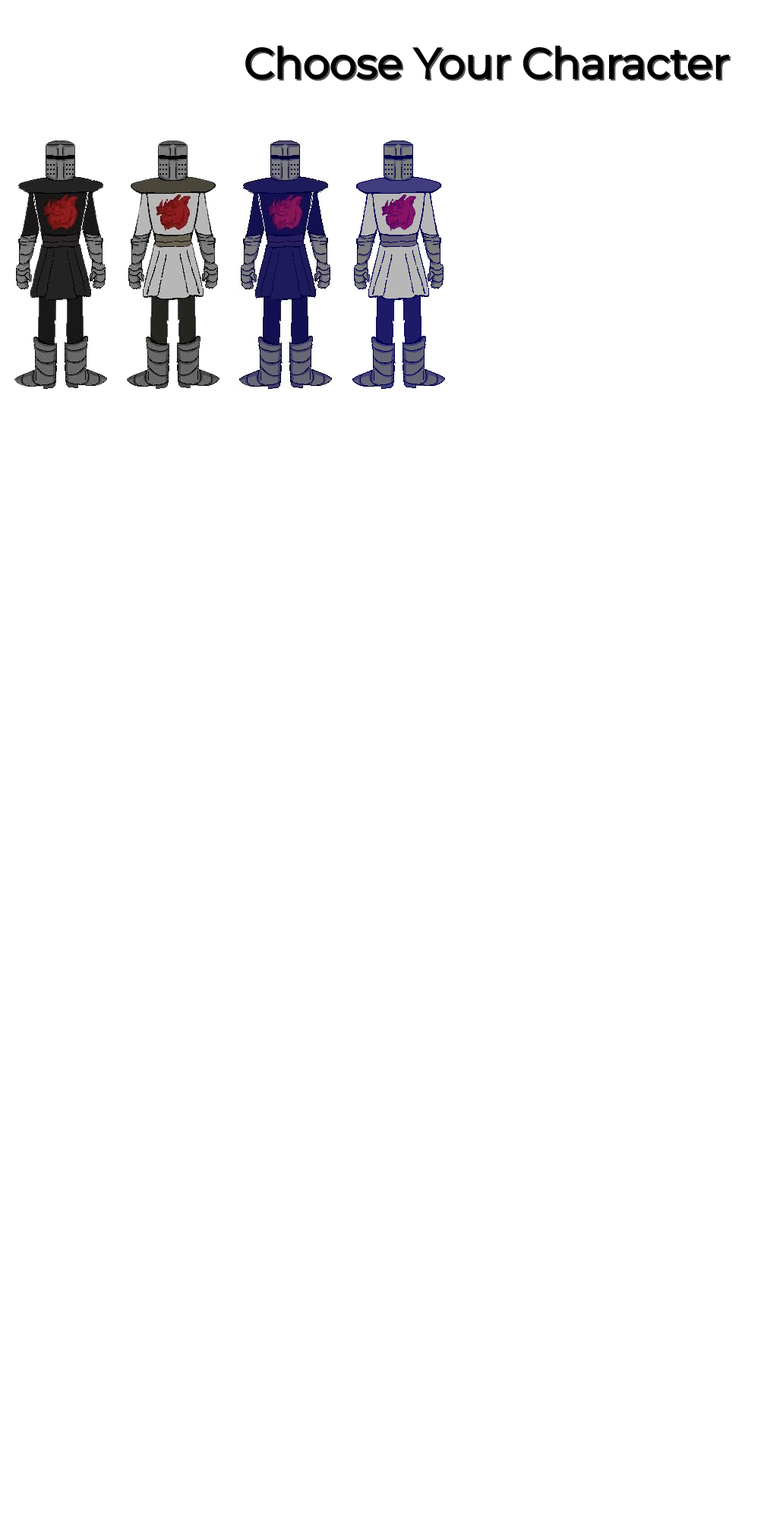
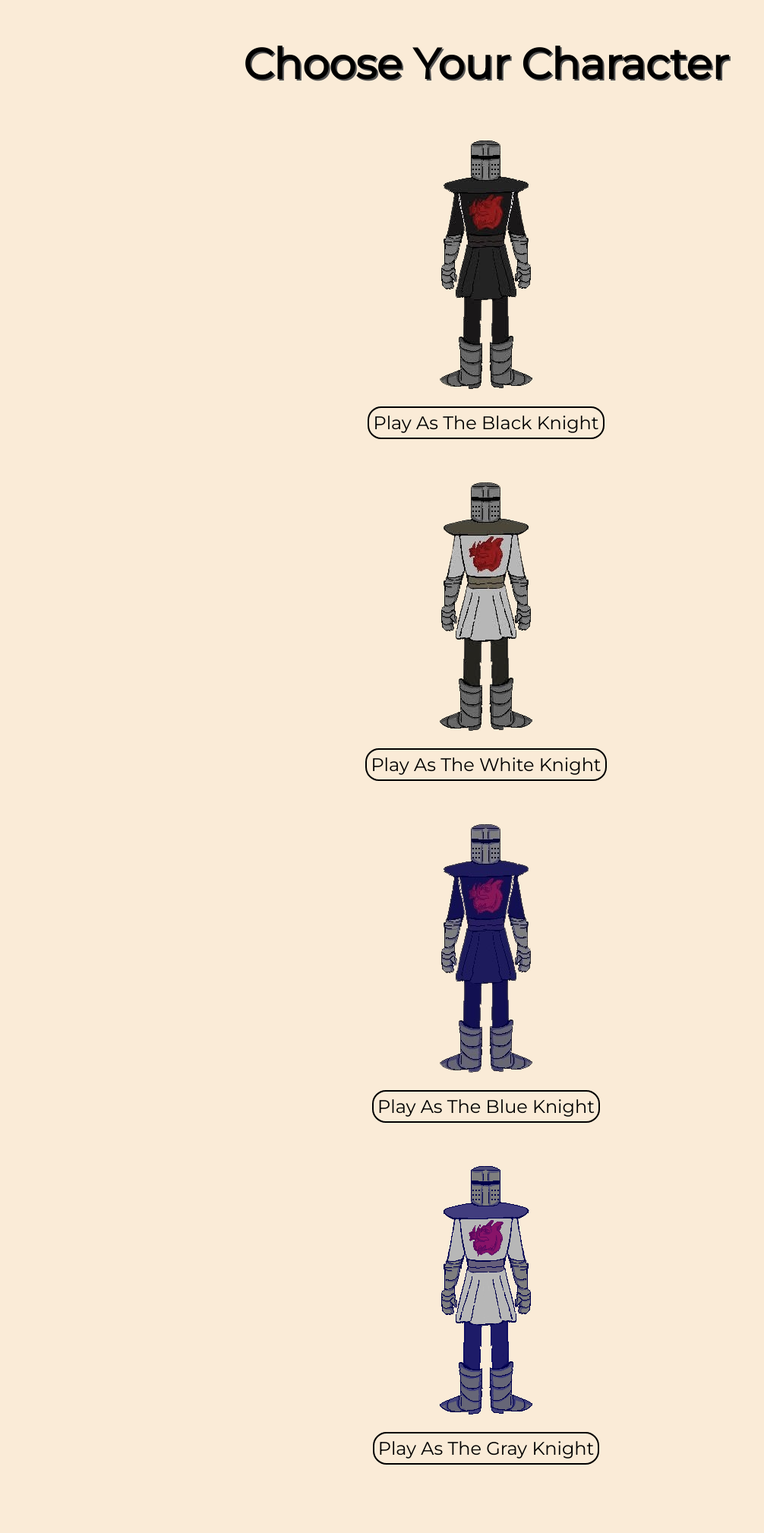
Before and after one commit to TheDevGrk/TisButAScratch, a Flask app: page /characters in a window 1280 px wide. Shown: the whole page at 76% size, without its empty margins (0-1006 px from the left). Before the commit the page ends 512 px from the top, so only its background shows below. Run offline with Flask 3, Linux system fonts and the light colour scheme.

Commit message:
Made Character Selection Page Look Nice and Fixed Images that didn't have transparent bgs

```diff
--- a/main.py
+++ b/main.py
@@ -5,7 +5,7 @@ r = RandomWord()
 
 app = Flask(__name__)
 
-
+# Used to ChatGPT to help brainstorm ideas for debugging the duplicate letter guessing system, did not copy and paste code
 @app.route('/game', methods = ["GET", "POST"])
 def index():
   alphabet = ['A', 'B', 'C', 'D', 'E', 'F', 'G', 'H', 'I', 'J', 'K', 'L', 'M', 'N', 'O', 'P', 'Q', 'R', 'S', 'T', 'U', 'V', 'W', 'X', 'Y', 'Z']
--- a/static/style.css
+++ b/static/style.css
@@ -1,5 +1,8 @@
 *{
   font-family: Montserrat;
+}
+html{
+  background-color: antiquewhite;
 }
 header{
   text-align: center;
@@ -34,6 +37,7 @@ input[name = "guess"]{
   font-size: 23px;
   width: auto;
   height: 45px;
+  background: transparent;
 }
 #submit{
   margin: 20px;
@@ -70,3 +74,45 @@ input[name = "guess"]{
   font-weight: 600;
   text-shadow: 1.5px 1.5px rgba(7, 4, 24, 0.282);
 }
+
+#characterContainer{
+  margin: 50px 200px;
+  display: flex;
+  flex-direction: column;
+  align-items: center;
+}
+.characterSelect{
+  margin-bottom: 40px;
+  margin-top: 15px;
+  padding: 5px;
+  font-size: 24px;
+  transition: 0.35s;
+}
+.characterSelect:hover{
+  margin-bottom: 55px;
+  margin-top: 20px;
+  font-size: 36px;
+  padding: 10px;
+  border-radius: 24px;
+  font-weight: bold;
+}
+#black:hover{
+  background-color: black;
+  color: white;
+  border: 4px solid white;
+}
+#white:hover{
+  background-color: white;
+  color: black;
+  border: 4px solid black;
+}
+#blue:hover{
+  background-color: navy;
+  color: rgb(197, 64, 64);
+  border: 4px solid rgb(197, 64, 64);
+}
+#gray:hover{
+  background-color: rgb(183, 192, 194);
+  color: navy;
+  border: 4px solid navy;
+}
--- a/templates/characters.html
+++ b/templates/characters.html
@@ -11,9 +11,18 @@
 
 <body>
   <header>Choose Your Character</header>
-  <img class = "player" src = "{{ url_for('static', filename = 'blackKnight5.png') }}"/>
-  <img class = "player" src = "{{ url_for('static', filename = 'whiteKnight5.png') }}"/>
-  <img class = "player" src = "{{ url_for('static', filename = 'blueKnight5.png') }}"/>
-  <img class = "player" src = "{{ url_for('static', filename = 'grayKnight5.png') }}"/>
+  <div id = "characterContainer">
+    <img class = "player" src = "{{ url_for('static', filename = 'blackKnight5.png') }}"/>
+    <input id = "black" type = "submit" class = "characterSelect" value = "Play As The Black Knight"/>
+
+    <img class = "player" src = "{{ url_for('static', filename = 'whiteKnight5.png') }}"/>
+    <input id = "white" type = "submit" class = "characterSelect" value = "Play As The White Knight"/>
+
+    <img class = "player" src = "{{ url_for('static', filename = 'blueKnight5.png') }}"/>
+    <input id = "blue" type = "submit" class = "characterSelect" value = "Play As The Blue Knight"/>
+
+    <img class = "player" src = "{{ url_for('static', filename = 'grayKnight5.png') }}"/>
+    <input id = "gray" type = "submit" class = "characterSelect" value = "Play As The Gray Knight"/>
+  </div>
 </body>
 </html>
```
Also changed, not shown: static/blueKnight1.png, static/blueKnight2.png, static/blueKnight3.png, static/blueKnight4.png, static/blueKnight5.png, static/grayKnight1.png, static/grayKnight2.png, static/grayKnight3.png.
